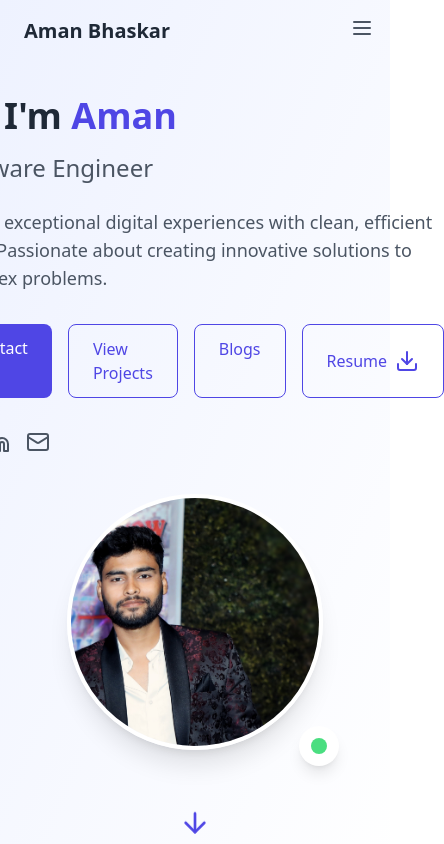
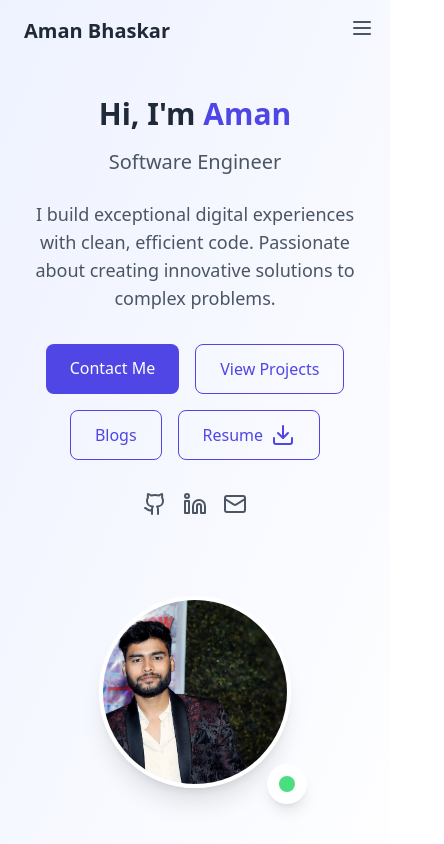
Before and after one commit to Bhaskar0320/Profile, a React (Vite) app: page / in a window 390 px wide. Shown: the top 844 px of the page, 444 px wide, since content can reach past the window. Built offline with nearby package versions, Linux system fonts and the light colour scheme.

Commit message:
edited hero section

```diff
--- a/src/components/Hero.tsx
+++ b/src/components/Hero.tsx
@@ -1,8 +1,8 @@
 import React from "react";
-import { Github, Linkedin, Mail, ArrowDown, Download} from "lucide-react";
+import { Github, Linkedin, Mail, ArrowDown, Download } from "lucide-react";
 
 import amanPhoto from "../Images/aman_photo.jpg";
-import amanResume from "../Images/Aman_resume_line.pdf"
+import amanResume from "../Images/Aman_resume_line.pdf";
 
 const Hero = () => {
   return (
@@ -11,21 +11,23 @@ const Hero = () => {
       className="pt-24 pb-16 md:pt-32 md:pb-24 bg-gradient-to-br from-indigo-50 to-white"
     >
       <div className="container mx-auto px-4 sm:px-6 lg:px-8">
-        <div className="flex flex-col md:flex-row items-center justify-between">
-          <div className="md:w-1/2 mb-10 md:mb-0">
-            <h1 className="text-4xl md:text-5xl lg:text-6xl font-bold text-gray-800 mb-4">
+        <div className="flex flex-col md:flex-row items-center justify-between gap-10">
+          {/* Left Section - Text Content */}
+          <div className="md:w-1/2 text-center md:text-left mb-10 sm:mb-16 md:mb-0">
+            <h1 className="text-3xl sm:text-4xl md:text-5xl lg:text-6xl font-bold text-gray-800 mb-4">
               Hi, I'm <span className="text-indigo-600">Aman</span>
             </h1>
-            <h2 className="text-2xl md:text-3xl font-medium text-gray-600 mb-6">
+            <h2 className="text-xl sm:text-2xl md:text-3xl font-medium text-gray-600 mb-6">
               Software Engineer
             </h2>
-            <p className="text-lg text-gray-600 mb-8 max-w-lg">
+            <p className="text-lg text-gray-600 mb-8 max-w-lg mx-auto md:mx-0">
               I build exceptional digital experiences with clean, efficient
               code. Passionate about creating innovative solutions to complex
               problems.
             </p>
 
-            <div className="flex space-x-4 mb-8">
+            {/* Buttons - Fixed Wrapping Issue */}
+            <div className="flex flex-wrap justify-center md:justify-start gap-4 mb-8">
               <a
                 href="tel:+919369094498"
                 className="px-6 py-3 bg-indigo-600 text-white font-medium rounded-lg hover:bg-indigo-700 transition-colors"
@@ -45,7 +47,8 @@ const Hero = () => {
                 Blogs
               </a>
               <a
-                href={amanResume} download = "Aman_Resume"
+                href={amanResume}
+                download="Aman_Resume"
                 className="px-6 py-3 border border-indigo-600 text-indigo-600 font-medium rounded-lg hover:bg-indigo-50 transition-colors flex items-center gap-2"
               >
                 Resume
@@ -53,7 +56,8 @@ const Hero = () => {
               </a>
             </div>
 
-            <div className="flex space-x-4">
+            {/* Social Media Links */}
+            <div className="flex justify-center md:justify-start space-x-4">
               <a
                 href="https://github.com/Bhaskar0320"
                 target="_blank"
@@ -79,9 +83,10 @@ const Hero = () => {
             </div>
           </div>
 
+          {/* Right Section - Profile Image */}
           <div className="md:w-1/2 flex justify-center">
             <div className="relative">
-              <div className="w-64 h-64 md:w-80 md:h-80 rounded-full overflow-hidden border-4 border-white shadow-xl">
+              <div className="w-48 h-48 sm:w-64 sm:h-64 md:w-80 md:h-80 rounded-full overflow-hidden border-4 border-white shadow-xl">
                 <img
                   src={amanPhoto}
                   alt="Profile"
@@ -95,6 +100,7 @@ const Hero = () => {
           </div>
         </div>
 
+        {/* Down Arrow for Scroll */}
         <div className="flex justify-center mt-16">
           <a href="#about" className="animate-bounce">
             <ArrowDown className="h-8 w-8 text-indigo-600" />
```
